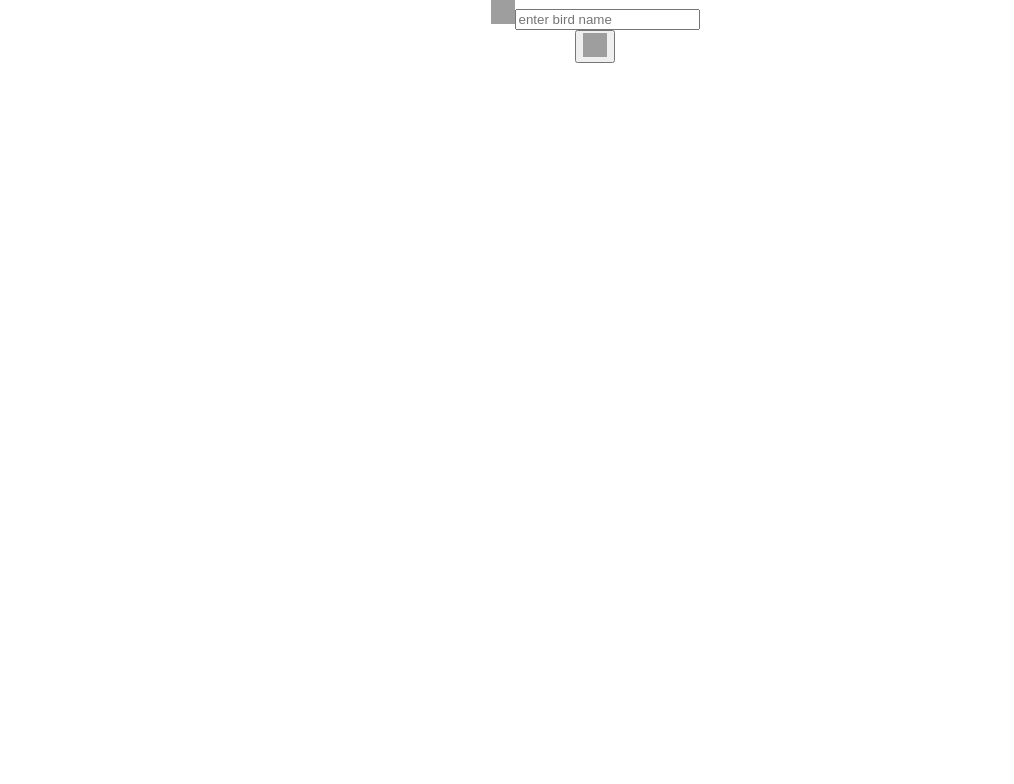
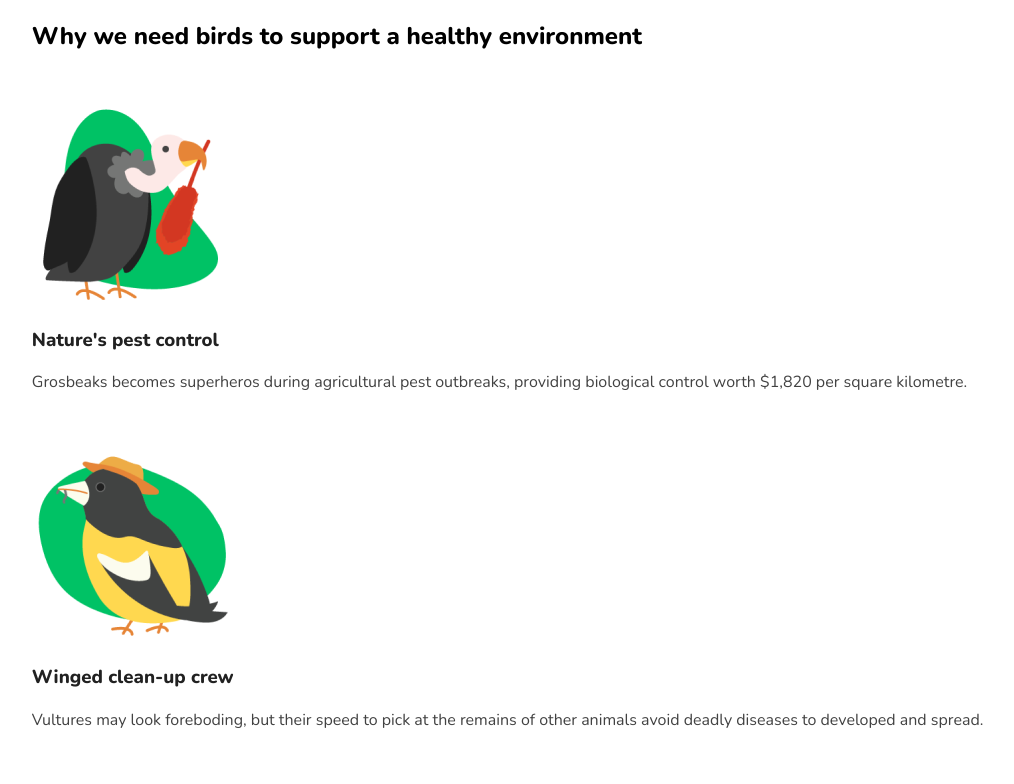
Before and after one commit to ijaspreetbhatti/Team-Loon-Picbeak-Frontend, a React (Create React App) app: page / in a window 1280 px wide. Shown: the top 784 px of the page, without its empty margins (45-1059 px from the left). Built offline with nearby package versions, Linux system fonts and the light colour scheme; grey boxes are pictures that could not be loaded.

Commit message:
update for test

```diff
--- a/src/App.js
+++ b/src/App.js
@@ -1,10 +1,8 @@
 // import logo from './logo.svg';
 import "./App.css";
-import Button from "./components/shared/ButtonComponent/Button";
-
+// import Button from "./components/shared/ButtonComponent/Button";
 import BgDetails from "./components/HomeComponent/BgDetails";
-
-import SearchInput from "./components/DiscoverComponent/SearchInput";
+import Discover from "./components/DiscoverComponent/Discover";
 
 function App() {
     // const buttonCheckHandler = () => {
@@ -17,8 +15,8 @@ function App() {
             {/*Identify bird*/}
             {/*</Button>*/}
 
-            {/*<BgDetails></BgDetails>*/}
-            <SearchInput></SearchInput>
+            <BgDetails />
+            <Discover></Discover>
         </div>
     );
 }
```
